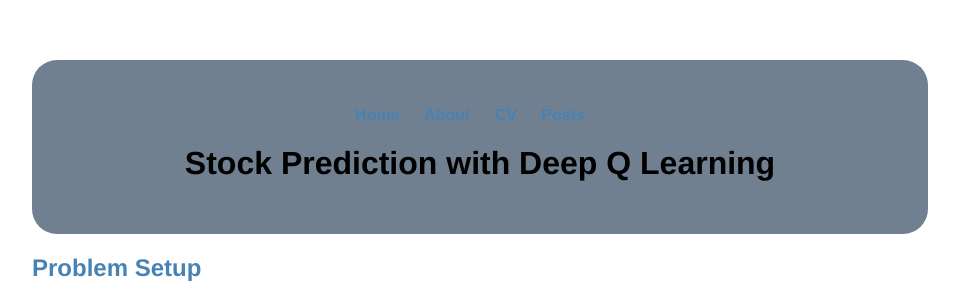
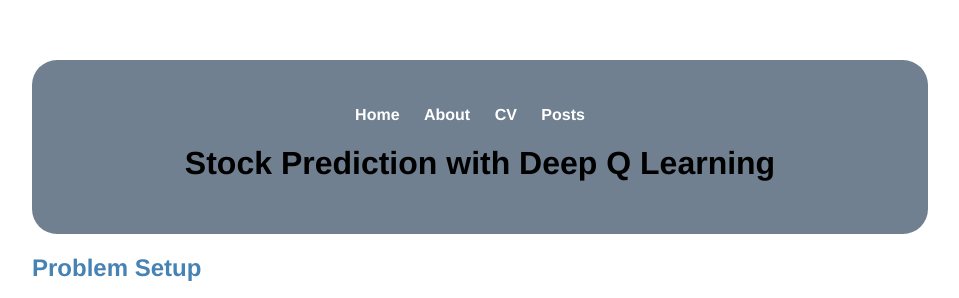
Before and after one commit to bre-w/bre-w.github.io, a Jekyll site: the page posts/stocks/index.html, which Jekyll copies as it is, in a window 1280 px wide. Shown: the top 298 px of the page, without its empty margins (160-1119 px from the left). Built offline with Jekyll 4.4.1, drawn with Linux system fonts in a browser that asks for light colours.

Commit message:
Update main2.css

```diff
--- a/css/main2.css
+++ b/css/main2.css
@@ -17,7 +17,7 @@ body {
   background: SlateGrey;
   border-radius: 25px;
 }
-.header a h1{
+.header a, h1{
     text-decoration: none;
     color: White;
 }
```
